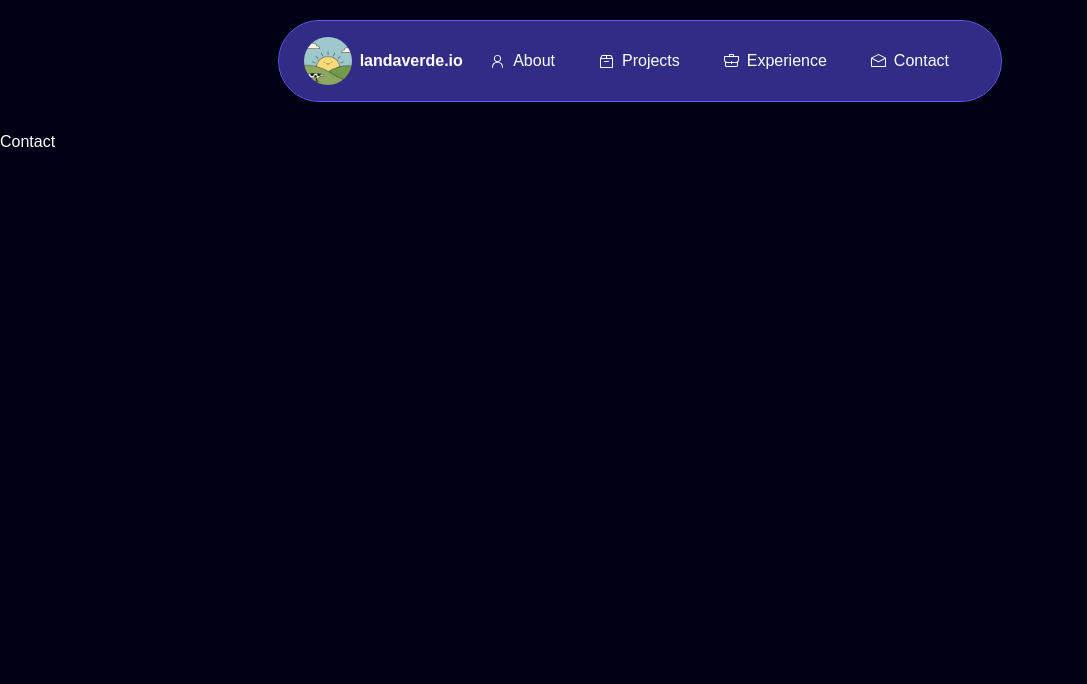
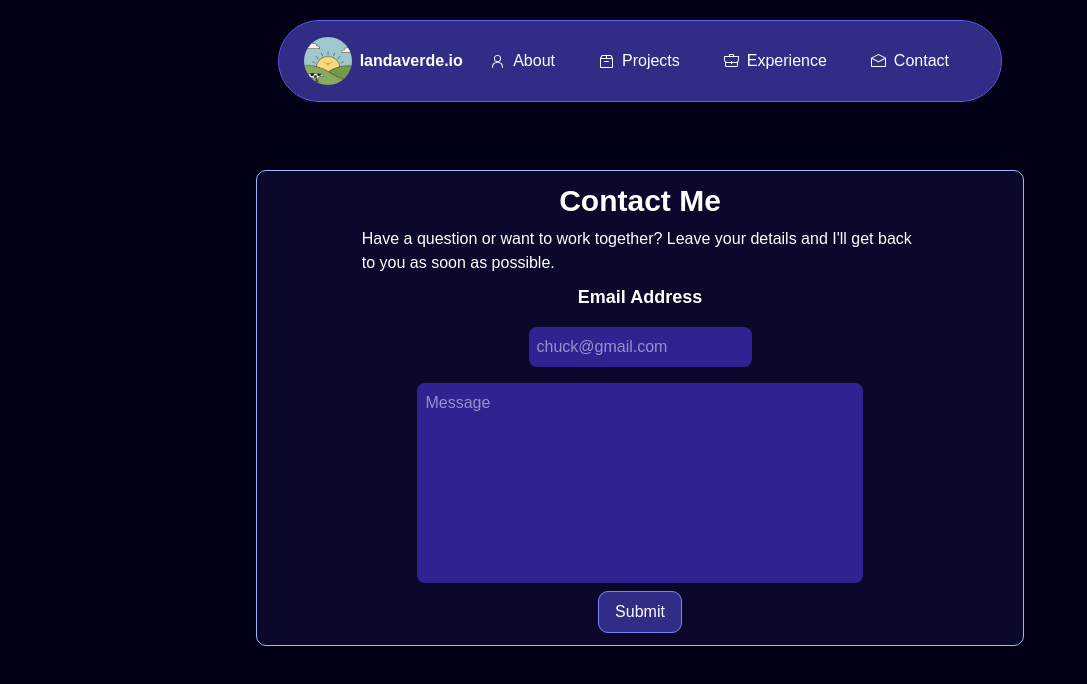
Before and after one commit to landaverdend/portfolio-site, a Next.js app: page /contact in a window 1280 px wide. Shown: the top 684 px of the page, without its empty margins (0-1087 px from the left). Built offline with nearby package versions, Linux system fonts and the light colour scheme.

Commit message:
filling out the thing

```diff
--- a/app/contact/page.tsx
+++ b/app/contact/page.tsx
@@ -1,9 +1,51 @@
 'use client';
 
+import Button from '@/components/button';
+import { useForm, ValidationError } from '@formspree/react';
+
 export default function Contact() {
+  const [state, handleSubmit] = useForm('xzzzozwp');
+
   return (
-    <div>
-      <h1>Contact</h1>
+    <div className="w-full flex items-center justify-center pt-10">
+      <form
+        className="w-4/5 lg:w-3/5 flex flex-col items-center justify-center gap-2 h-full bg-indigo-900/20  bg-clip-padding backdrop-filter backdrop-blur-sm bg-opacity-60 border border-indigo-300 p-3 rounded-lg"
+        onSubmit={handleSubmit}>
+        <div className="flex flex-col items-center justify-center gap-2">
+          <h1 className="text-3xl font-semibold">Contact Me</h1>
+
+          <p className="w-3/4">
+            Have a question or want to work together? Leave your details and I'll get back to you as soon as possible.
+          </p>
+        </div>
+
+        <div className="w-full flex flex-col items-center justify-center gap-4">
+          <label htmlFor="email" className="text-lg font-semibold">
+            Email Address
+          </label>
+          <ValidationError prefix="Email" field="email" errors={state.errors} />
+          <input
+            id="email"
+            type="email"
+            name="email"
+            placeholder="chuck@gmail.com"
+            className="bg-indigo-800/80 p-2 rounded-md hover:bg-indigo-700 transition-colors duration-300"
+          />
+
+          <textarea
+            id="message"
+            name="message"
+            placeholder="Message"
+            className="bg-indigo-800/80 p-2 rounded-md resize-none h-[200px] w-3/5 hover:bg-indigo-700 transition-colors duration-300"
+          />
+          <ValidationError prefix="Message" field="message" errors={state.errors} />
+        </div>
+
+        <Button onClick={() => {}} disabled={state.submitting}>
+          Submit
+        </Button>
+        {state.succeeded ? <>Email Sent!</> : <></>}
+      </form>
     </div>
   );
 }
--- a/components/button.tsx
+++ b/components/button.tsx
@@ -2,15 +2,17 @@ type ButtonProps = {
   children: React.ReactNode;
   onClick: () => void;
   alt?: boolean;
+  disabled?: boolean;
 };
 
-export default function Button({ children, onClick, alt }: ButtonProps) {
+export default function Button({ children, onClick, alt, disabled }: ButtonProps) {
   if (alt) return <AltButton children={children} onClick={onClick} />;
 
   return (
     <button
       className="bg-indigo-900 rounded-lg px-4 py-2  border border-indigo-400 hover:bg-indigo-400/20 transition-colors duration-300 cursor-pointer"
-      onClick={onClick}>
+      onClick={onClick}
+      disabled={disabled}>
       {children}
     </button>
   );
--- a/package.json
+++ b/package.json
@@ -9,6 +9,7 @@
     "lint": "eslint"
   },
   "dependencies": {
+    "@formspree/react": "^3.0.0",
     "@radix-ui/react-hover-card": "^1.1.15",
     "@radix-ui/react-icons": "^1.3.2",
     "class-variance-authority": "^0.7.1",
```
Also changed, not shown: app/page.tsx (line endings or trailing spaces), 1 other file (tests, documents, lock files or other folders).
